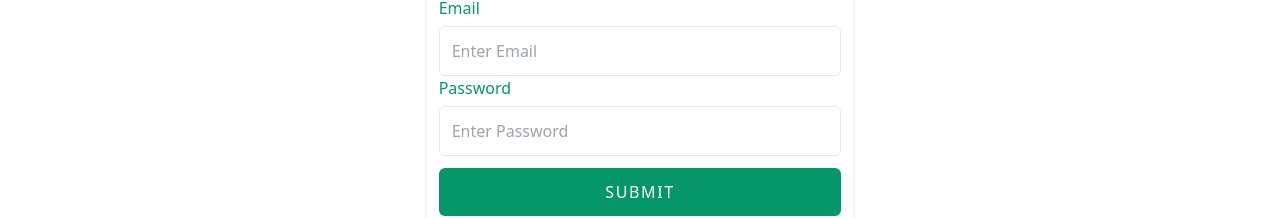
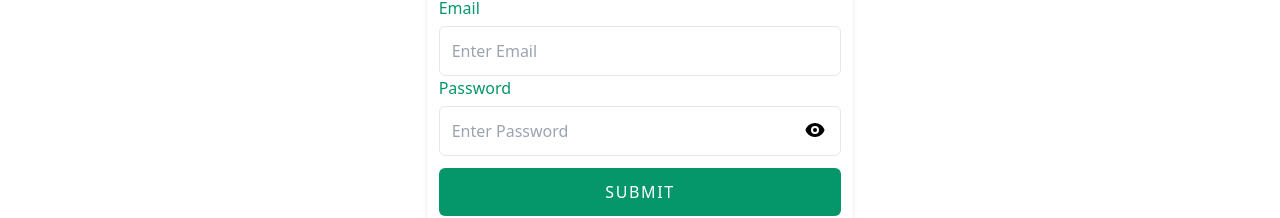
Before and after one commit to manitapaudel/tripAdvisor-mock, a React (Create React App) app: page /register in a window 1280 px wide. Shown: the part 293-511 px from the top of the page. Built offline with nearby package versions, Linux system fonts and the light colour scheme.

Commit message:
Add the eye icons to the password sections

```diff
--- /dev/null
+++ b/src/assets/icons/EyeIcon.tsx
@@ -0,0 +1,21 @@
+import { IconProps } from "../../types/Icontypes";
+
+const EyeIcon: React.FC<IconProps> = ({ className = "" }) => {
+  return (
+    <svg
+      xmlns="http://www.w3.org/2000/svg"
+      className={`h-5 w-5 ${className}`}
+      viewBox="0 0 20 20"
+      fill="currentColor"
+    >
+      <path d="M10 12a2 2 0 100-4 2 2 0 000 4z" />
+      <path
+        fillRule="evenodd"
+        d="M.458 10C1.732 5.943 5.522 3 10 3s8.268 2.943 9.542 7c-1.274 4.057-5.064 7-9.542 7S1.732 14.057.458 10zM14 10a4 4 0 11-8 0 4 4 0 018 0z"
+        clipRule="evenodd"
+      />
+    </svg>
+  );
+};
+
+export default EyeIcon;
--- /dev/null
+++ b/src/assets/icons/EyeOffIcon.tsx
@@ -0,0 +1,21 @@
+import { IconProps } from "../../types/Icontypes";
+
+const EyeOffIcon: React.FC<IconProps> = ({ className = "" }) => {
+  return (
+    <svg
+      xmlns="http://www.w3.org/2000/svg"
+      className={`h-5 w-5 ${className}`}
+      viewBox="0 0 20 20"
+      fill="currentColor"
+    >
+      <path
+        fillRule="evenodd"
+        d="M3.707 2.293a1 1 0 00-1.414 1.414l14 14a1 1 0 001.414-1.414l-1.473-1.473A10.014 10.014 0 0019.542 10C18.268 5.943 14.478 3 10 3a9.958 9.958 0 00-4.512 1.074l-1.78-1.781zm4.261 4.26l1.514 1.515a2.003 2.003 0 012.45 2.45l1.514 1.514a4 4 0 00-5.478-5.478z"
+        clipRule="evenodd"
+      />
+      <path d="M12.454 16.697L9.75 13.992a4 4 0 01-3.742-3.741L2.335 6.578A9.98 9.98 0 00.458 10c1.274 4.057 5.065 7 9.542 7 .847 0 1.669-.105 2.454-.303z" />
+    </svg>
+  );
+};
+
+export default EyeOffIcon;
--- a/src/components/InputField/index.tsx
+++ b/src/components/InputField/index.tsx
@@ -1,3 +1,7 @@
+import React from "react";
+
+import EyeIcon from "../../assets/icons/EyeIcon";
+import EyeOffIcon from "../../assets/icons/EyeOffIcon";
 import { InputFieldProps } from "../../types/InputFieldTypes";
 
 const InputField: React.FC<InputFieldProps> = ({
@@ -9,8 +13,10 @@
   placeholder,
   onChange,
 }) => {
+  const [showPassword, setShowPassword] = React.useState(false);
+
   return (
-    <>
+    <section className="relative">
       <label htmlFor={id} className="font-medium text-green-600">
         {children}
       </label>
@@ -19,12 +25,23 @@
         name={id}
         id={id}
         value={value}
-        type={type}
+        type={showPassword ? "text" : type}
         placeholder={placeholder}
         onChange={onChange}
         className={`mt-1.5 p-3 border border-gray-200 rounded-md focus:outline-none focus:ring focus:ring-blue-300 w-full ${className}`}
       />
-    </>
+      {type === "password" && showPassword ? (
+        <button onClick={() => setShowPassword(!showPassword)}>
+          <EyeOffIcon className="absolute top-11 right-4" />
+        </button>
+      ) : type === "password" && !showPassword ? (
+        <button onClick={() => setShowPassword(!showPassword)}>
+          <EyeIcon className="absolute top-11 right-4" />
+        </button>
+      ) : (
+        " "
+      )}
+    </section>
   );
 };
 
--- a/src/types/InputFieldTypes.ts
+++ b/src/types/InputFieldTypes.ts
@@ -5,5 +5,7 @@
   value: string;
   placeholder: string;
   type?: "text" | "password" | "email" | "checkbox";
+  showPassword?: boolean;
+  setShowPassword?(a: boolean): void;
   onChange(event: React.ChangeEvent<HTMLInputElement>): void;
 };
```
